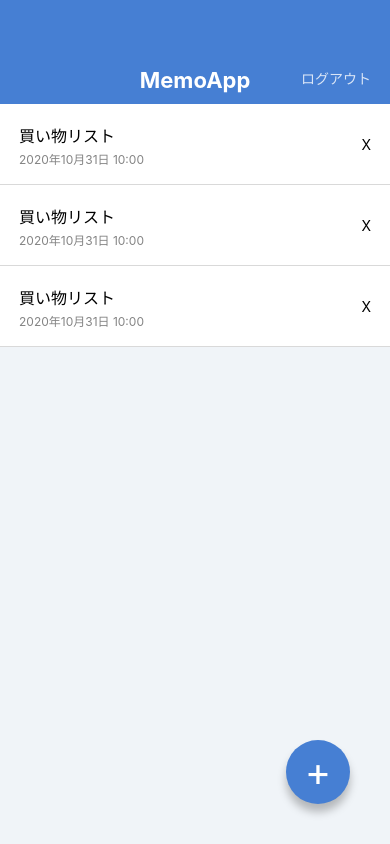
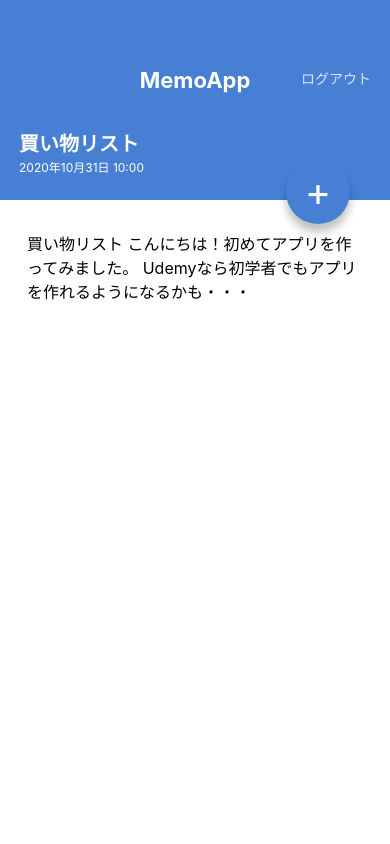
Before and after one commit to syotaro2626/MemoApp, a React Native app: screen / in a window 390 px wide. Built offline with nearby package versions, Linux system fonts and the light colour scheme.

Commit message:
Create MemoDetailScreen!

```diff
--- a/App.jsx
+++ b/App.jsx
@@ -1,25 +1,9 @@
 import React from 'react';
-import { StyleSheet, View } from 'react-native';
-
-import AppBar from './src/components/AppBar';
-import MemoList from './src/components/MemoList';
-import CircleButton from './src/components/CircleButton';
+import MemoDetailScreen from './src/screens/MemoDetailScreen';
+import MemoListScreen from './src/screens/MemoListScreen';
 
 export default function App() {
   return (
-    <View style={styles.container}>
-
-      <AppBar />
-      <MemoList />
-      <CircleButton>+</CircleButton>
-
-    </View>
+    <MemoDetailScreen />
   );
 }
-
-const styles = StyleSheet.create({
-  container: {
-    flex: 1,
-    backgroundColor: '#F0F4F8',
-  },
-});
--- a/src/components/CircleButton.jsx
+++ b/src/components/CircleButton.jsx
@@ -1,11 +1,11 @@
 import React from 'react';
 import { View, Text, StyleSheet } from 'react-native';
-import { string } from 'prop-types';
+import { string, shape } from 'prop-types';
 
 export default function CircleButton(props) {
-  const { children } = props;
+  const { children, style } = props;
   return (
-    <View style={styles.circleButton}>
+    <View style={[styles.circleButton, style]}>
       <Text style={styles.circleButtonLabel}>{children}</Text>
     </View>
   );
@@ -13,6 +13,11 @@
 
 CircleButton.propTypes = {
   children: string.isRequired,
+  style: shape(),
+};
+
+CircleButton.defaultProps = {
+  style: null,
 };
 
 const styles = StyleSheet.create({
--- /dev/null
+++ b/src/screens/MemoDetailScreen.jsx
@@ -0,0 +1,58 @@
+import React from 'react';
+import { View, ScrollView, Text, StyleSheet } from 'react-native';
+
+import AppBar from '../components/AppBar';
+import CircleButton from '../components/CircleButton';
+
+export default function MemoDetailScreen() {
+  return (
+    <View style={styles.container}>
+      <AppBar />
+      <View style={styles.memoHeader}>
+        <Text style={styles.memoTitle}>買い物リスト</Text>
+        <Text style={styles.memoDate}>2020年10月31日 10:00</Text>
+      </View>
+      <ScrollView style={styles.memoBody}>
+        <Text style={styles.memoText}>
+          買い物リスト
+          こんにちは！初めてアプリを作ってみました。
+          Udemyなら初学者でもアプリを作れるようになるかも・・・
+        </Text>
+      </ScrollView>
+      <CircleButton style={{ top: 160, bottom: 'auto' }}>+</CircleButton>
+    </View>
+  );
+}
+
+const styles = StyleSheet.create({
+  container: {
+    flex: 1,
+    backgroundColor: '#ffffff',
+  },
+  memoHeader: {
+    backgroundColor: '#467FD3',
+    height: 96,
+    justifyContent: 'center',
+    paddingVertical: 24,
+    paddingHorizontal: 19,
+  },
+  memoTitle: {
+    color: '#ffffff',
+    fontSize: 20,
+    lineHeight: 32,
+    fontWeight: 'bold',
+  },
+  memoDate: {
+    color: '#ffffff',
+    fontSize: 12,
+    lineHeight: 16,
+  },
+  memoBody: {
+    paddingVertical: 32,
+    paddingHorizontal: 27,
+  },
+  memoText: {
+    fontSize: 16,
+    lineHeight: 24,
+  },
+});
--- /dev/null
+++ b/src/screens/MemoListScreen.jsx
@@ -0,0 +1,23 @@
+import React from 'react';
+import { View, StyleSheet } from 'react-native';
+
+import AppBar from '../components/AppBar';
+import MemoList from '../components/MemoList';
+import CircleButton from '../components/CircleButton';
+
+export default function MemoListScreen() {
+  return (
+    <View style={styles.container}>
+      <AppBar />
+      <MemoList />
+      <CircleButton>+</CircleButton>
+    </View>
+  );
+}
+
+const styles = StyleSheet.create({
+  container: {
+    flex: 1,
+    backgroundColor: '#F0F4F8',
+  },
+});
```
